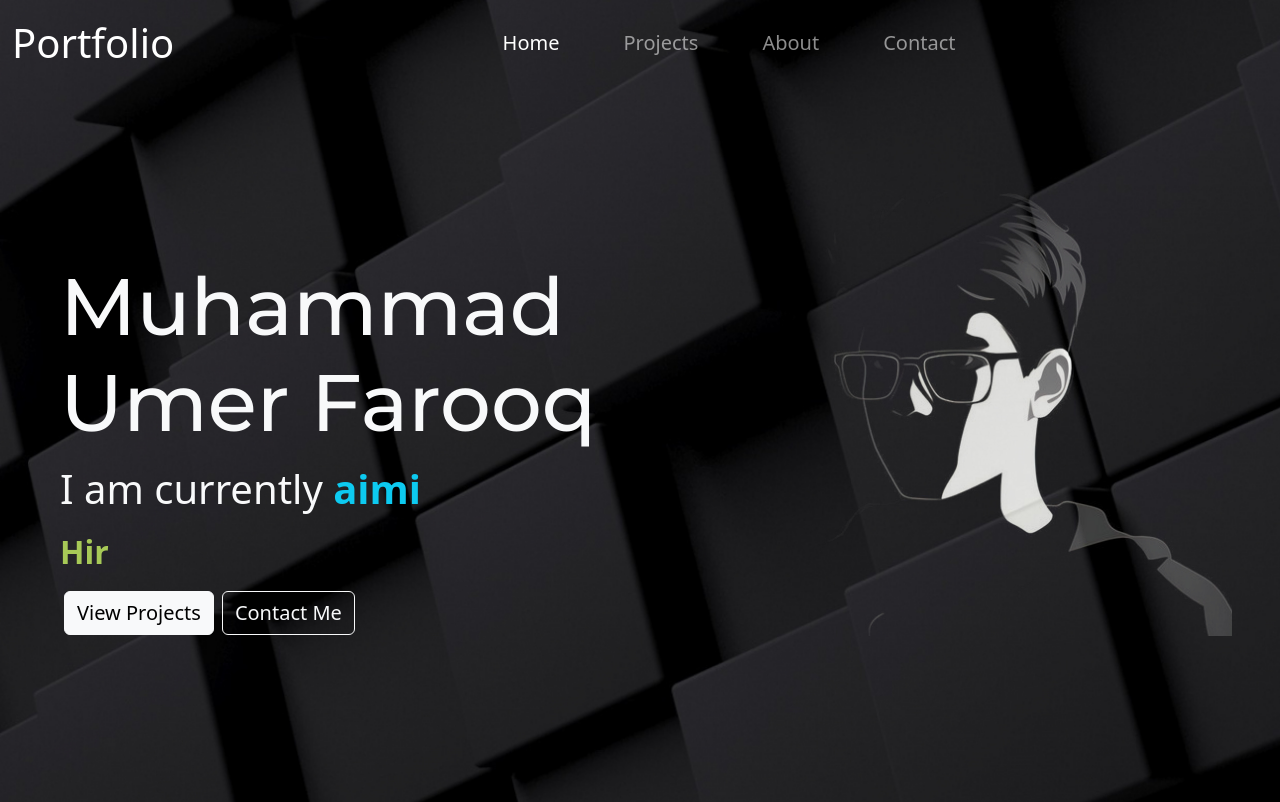
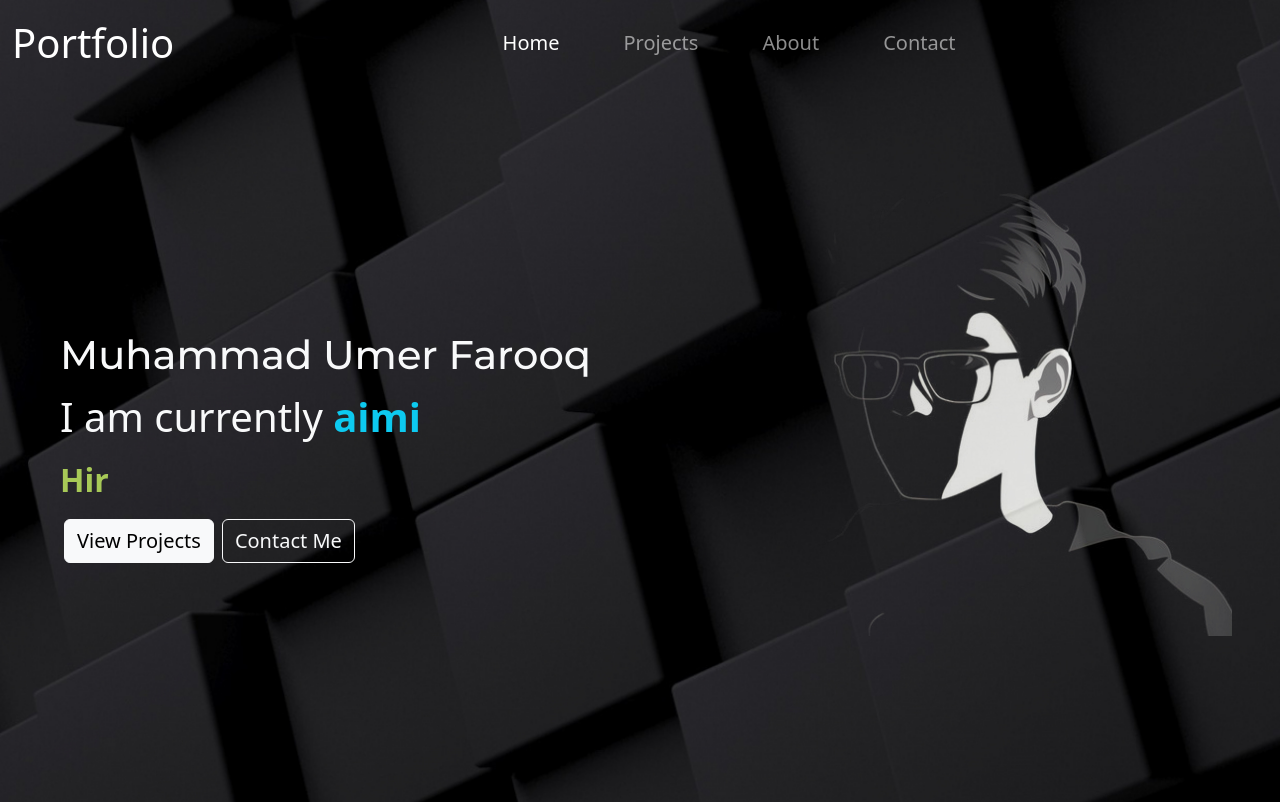
Before and after one commit to DeveloperUmerFarooq/Myapp, a React (Create React App) app: page / in a window 1280 px wide. Shown: the top 802 px of the page. Built offline with nearby package versions, Linux system fonts and the light colour scheme; a web font is replaced by a local one.

Commit message:
Update App.css

```diff
--- a/src/App.css
+++ b/src/App.css
@@ -35,7 +35,7 @@ html,body{
   overflow-y: hidden;
 }
 #Intro h1{
-  font-size: 80px;
+  font-size: 40px;
   animation:fade-in 1s ease-in;
 }
 button{
```
